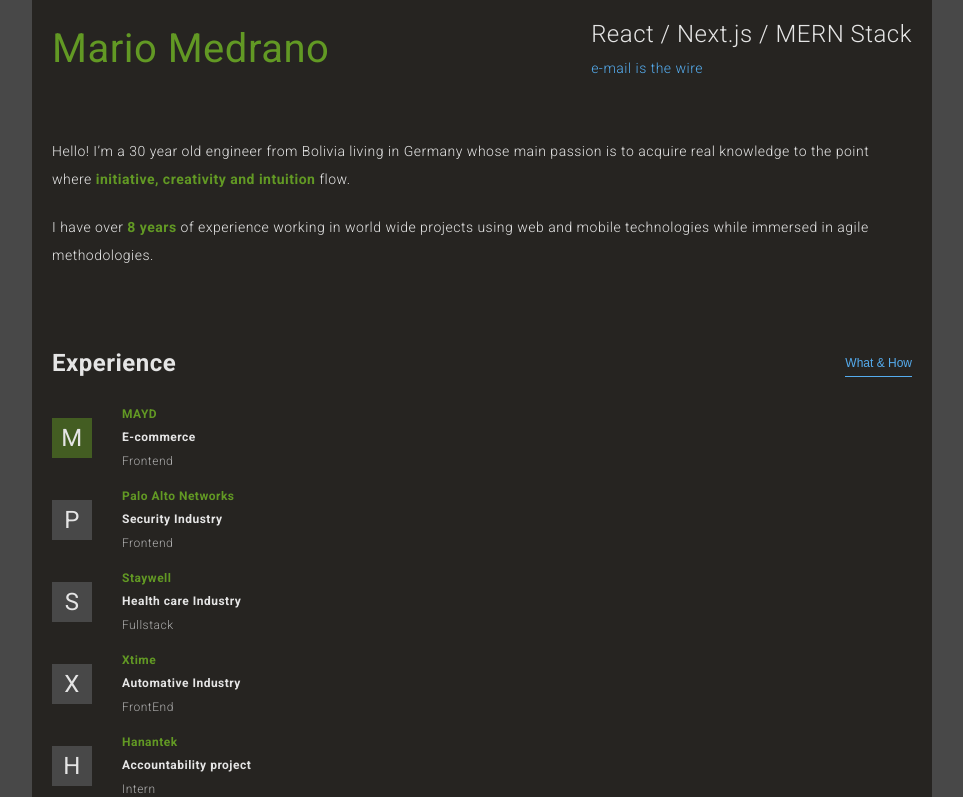
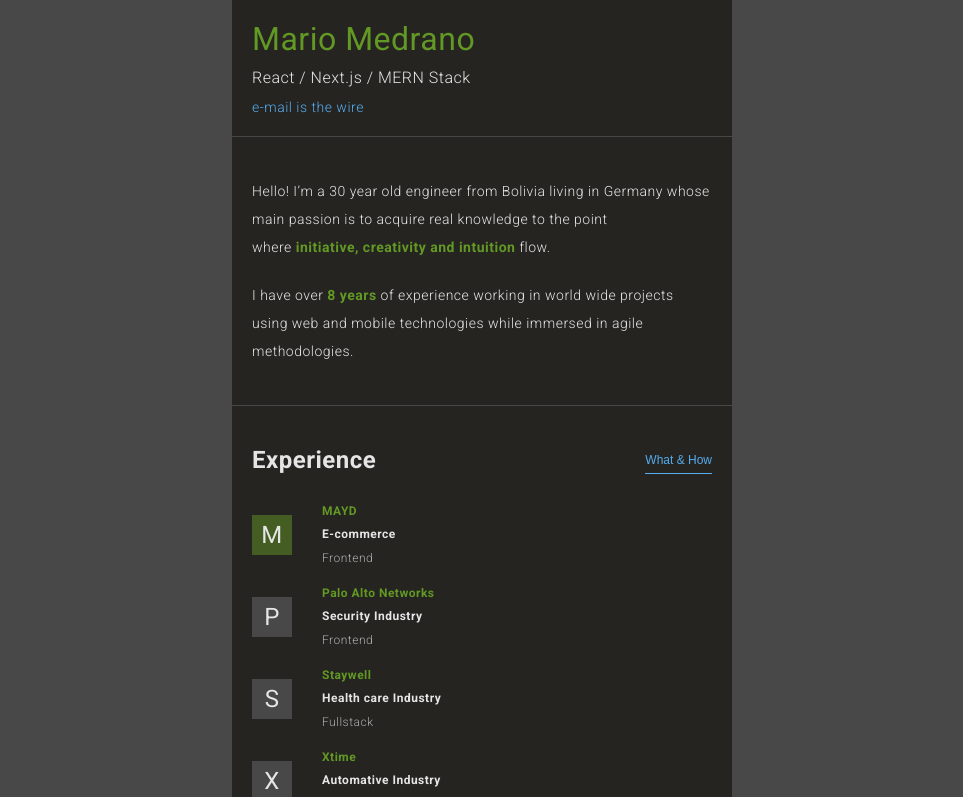
Before and after one commit to caifel/mariomedrano, a Next.js app: page / in a window 1280 px wide. Shown: the top 797 px of the page, without its empty margins (158-1121 px from the left). Built offline with nearby package versions, Linux system fonts and the light colour scheme.

Commit message:
Remove Desktop Support

```diff
--- a/app/layout.module.scss
+++ b/app/layout.module.scss
@@ -1,22 +1,5 @@
 .root {
   background-color: var(--bg-body);
-  max-width: 900px;
+  max-width: 500px;
   margin: 0 auto;
-  // footer {
-  //   text-align: right;
-  // }
 }
-
-@media (min-width: 641px) {
-  .root {
-    header {
-      display: flex;
-      align-items: center;
-      justify-content: space-between;
-    }
-    footer {
-      display: flex;
-      justify-content: space-between;
-    }
-  }
-}
--- a/app/layout.tsx
+++ b/app/layout.tsx
@@ -13,9 +13,9 @@ const roboto = Roboto({
 const Header: FC = () => {
   return (
     <header className="bg-section px-20 py-20">
-      <h1 className="c-primary fs-32 fs-md-40 fw-400">{personalInfo.name}</h1>
+      <h1 className="c-primary fs-32 fw-400">{personalInfo.name}</h1>
       <div className="mt-10 mt-md-0">
-        <p className="fs-16 fs-md-24 fw-300">{personalInfo.role}</p>
+        <p className="fs-16 fw-300">{personalInfo.role}</p>
         <p className="mt-10">
           <a className="c-link fs-14 fw-300" href={`mailto:${personalInfo.email}`}>
             {t.common.getInTouch}
--- a/styles/_lib.scss
+++ b/styles/_lib.scss
@@ -2,23 +2,20 @@ $sizeArray: (12, 14, 16, 24, 32, 40);
 $weightArray: (300, 400, 700);
 $distanceArray: (0, 1, 5, 10, 20, 30, 40, auto);
 
-.align-items-center {
-  display: flex;
-  align-items: center;
-}
-.justify-content-between {
-  display: flex;
-  justify-content: space-between;
-}
-.d-block {
-  display: block;
-}
-.text-underline {
-  text-decoration: underline;
-}
-.border-bottom {
-  border-bottom: 1px solid;
-}
+@include iterate-props-arr('fs', ('font-size'), $sizeArray, 'px');
+@include iterate-props-arr('fw', ('font-weight'), $weightArray);
+@include iterate-props-arr('lh', ('line-height'), (1, 2));
+// Margin
+@include iterate-props-arr('mt', ('margin-top'), $distanceArray, 'px');
+@include iterate-props-arr('ml', ('margin-left'), $distanceArray, 'px');
+@include iterate-props-arr('mr', ('margin-right'), $distanceArray, 'px');
+@include iterate-props-arr('mb', ('margin-bottom'), $distanceArray, 'px');
+// Padding
+@include iterate-props-arr('p', ('padding'), $distanceArray, 'px');
+@include iterate-props-arr('pl', ('padding-left'), $distanceArray, 'px');
+@include iterate-props-arr('pr', ('padding-right'), $distanceArray, 'px');
+@include iterate-props-arr('px', ('padding-left', 'padding-right'), $distanceArray, 'px');
+@include iterate-props-arr('py', ('padding-top', 'padding-bottom'), $distanceArray, 'px');
 
 @include iterate-props-map(
   'c',
@@ -39,25 +36,29 @@ $distanceArray: (0, 1, 5, 10, 20, 30, 40, auto);
     'primary-50': var(--bg-primary-50)
   )
 );
-@include iterate-props-arr('fs', ('font-size'), $sizeArray, 'px');
-@include iterate-props-arr('fw', ('font-weight'), $weightArray);
-@include iterate-props-arr('lh', ('line-height'), (1, 2));
-// Margin
-@include iterate-props-arr('mt', ('margin-top'), $distanceArray, 'px');
-@include iterate-props-arr('ml', ('margin-left'), $distanceArray, 'px');
-@include iterate-props-arr('mr', ('margin-right'), $distanceArray, 'px');
-@include iterate-props-arr('mb', ('margin-bottom'), $distanceArray, 'px');
-// Padding
-@include iterate-props-arr('p', ('padding'), $distanceArray, 'px');
-@include iterate-props-arr('pl', ('padding-left'), $distanceArray, 'px');
-@include iterate-props-arr('pr', ('padding-right'), $distanceArray, 'px');
-@include iterate-props-arr('px', ('padding-left', 'padding-right'), $distanceArray, 'px');
-@include iterate-props-arr('py', ('padding-top', 'padding-bottom'), $distanceArray, 'px');
 
-@media (min-width: 641px) {
-  @include iterate-props-arr('fs-md', ('font-size'), $sizeArray, 'px');
-  @include iterate-props-arr('fw-md', ('font-weight'), $weightArray);
-  @include iterate-props-arr('mt-md', ('margin-top'), $distanceArray, 'px');
-  @include iterate-props-arr('ml-md', ('margin-left'), $distanceArray, 'px');
-  @include iterate-props-arr('p-md', ('padding'), $distanceArray, 'px');
+.align-items-center {
+  display: flex;
+  align-items: center;
 }
+.justify-content-between {
+  display: flex;
+  justify-content: space-between;
+}
+.d-block {
+  display: block;
+}
+.text-underline {
+  text-decoration: underline;
+}
+.border-bottom {
+  border-bottom: 1px solid;
+}
+
+// @media (min-width: 641px) {
+//   @include iterate-props-arr('fs-md', ('font-size'), $sizeArray, 'px');
+//   @include iterate-props-arr('fw-md', ('font-weight'), $weightArray);
+//   @include iterate-props-arr('mt-md', ('margin-top'), $distanceArray, 'px');
+//   @include iterate-props-arr('ml-md', ('margin-left'), $distanceArray, 'px');
+//   @include iterate-props-arr('p-md', ('padding'), $distanceArray, 'px');
+// }
```
